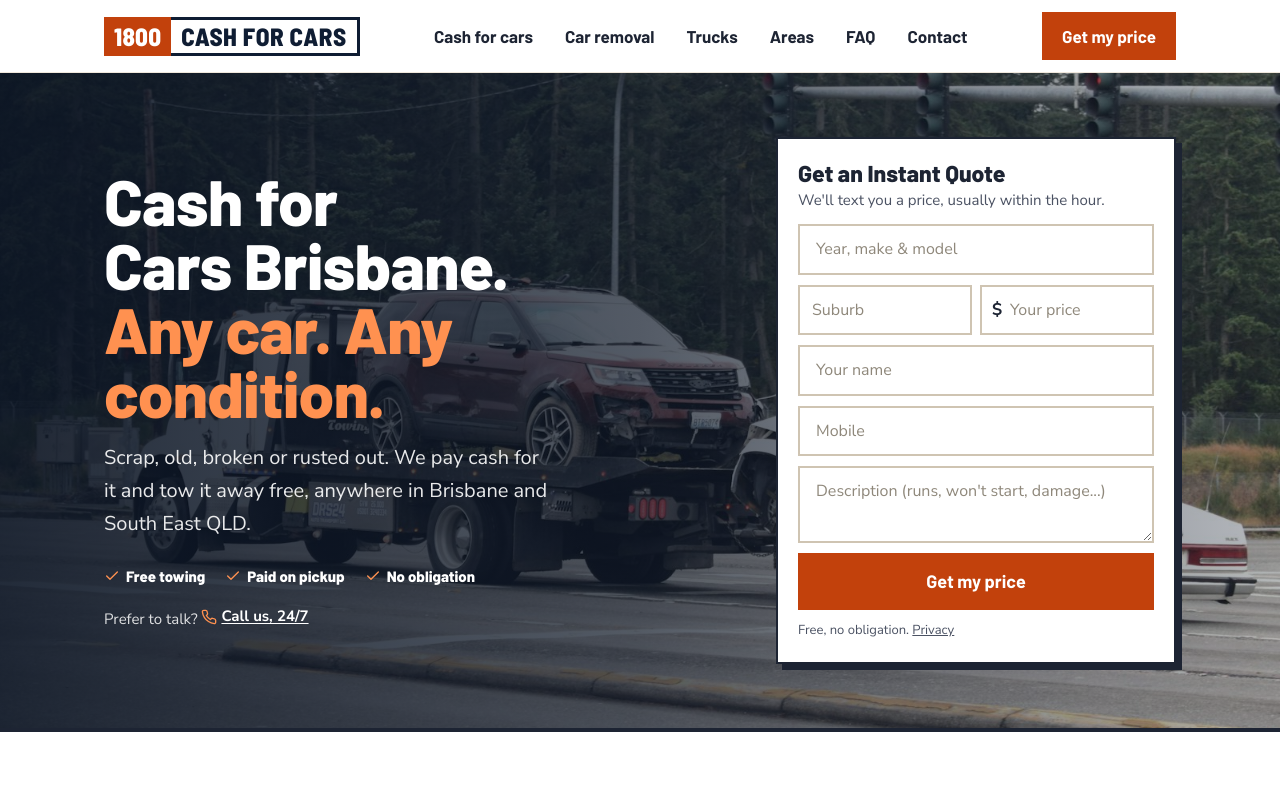
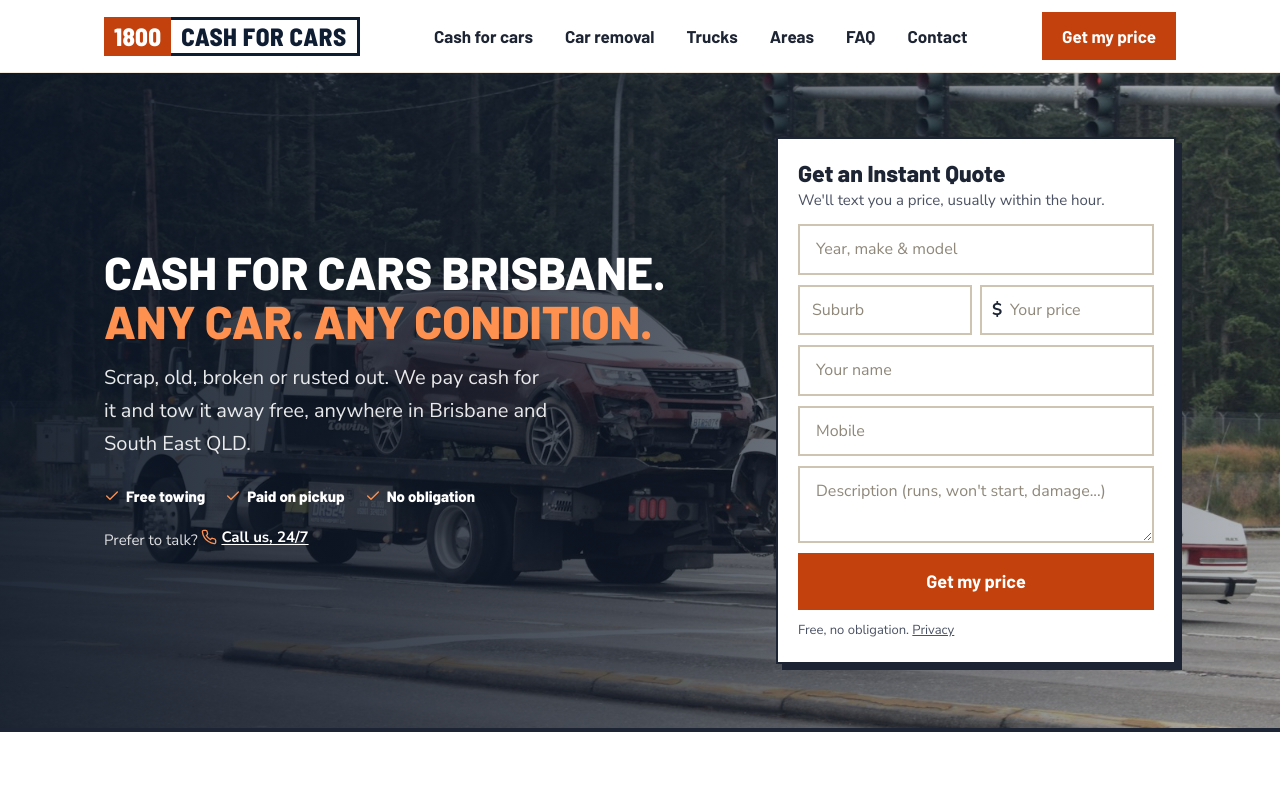
Before and after one commit to mehdiamiry40/1800cashforcars, a Next.js app: page / in a window 1280 px wide. Shown: the top 800 px of the page. Built offline with nearby package versions, Linux system fonts and the light colour scheme.

Commit message:
Hero headline: uppercase and smaller
Co-Authored-By: Claude Opus 5.5 <noreply@anthropic.com>

```diff
--- a/src/components/Hero.tsx
+++ b/src/components/Hero.tsx
@@ -25,7 +25,7 @@ export function Hero({ where, title, lead, sub }: { where?: string; title?: stri
 
       <div className="container-site grid items-start gap-x-10 gap-y-7 pb-12 pt-8 sm:pt-12 md:grid-cols-[minmax(0,1fr)_minmax(0,430px)] md:py-16">
         <div className="text-white md:self-center">
-          <h1 className="font-heading text-[38px] font-extrabold leading-[1] tracking-[-0.01em] min-[400px]:text-[44px] sm:text-[56px] lg:text-[64px]">
+          <h1 className="font-heading text-[28px] font-extrabold uppercase leading-[1.05] min-[400px]:text-[32px] sm:text-[40px] lg:text-[46px]">
             {copy.title} <span className="block text-brand-light">{copy.lead}</span>
           </h1>
           <p className="mt-4 max-w-md text-[17px] text-white/90 sm:text-[20px]">{copy.sub}</p>
```
